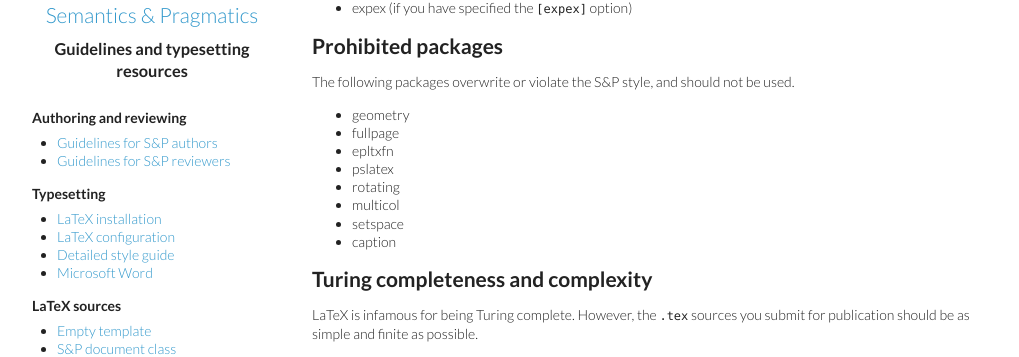
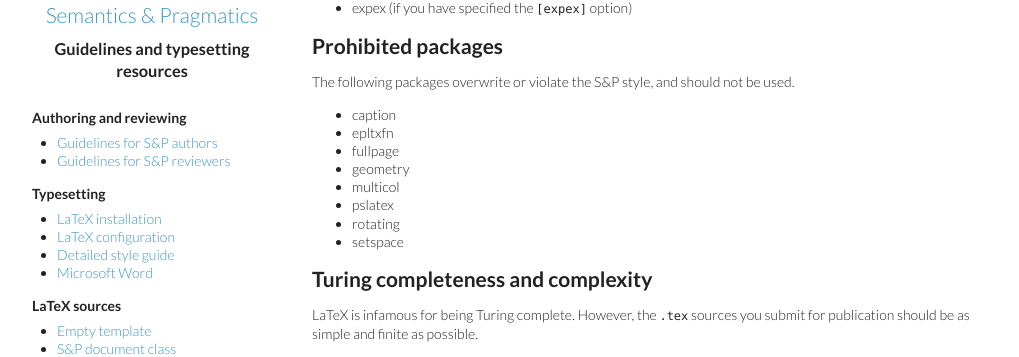
Before and after one commit to semprag/semprag.github.io, a Jekyll site: the page built from basics.md, in a window 1280 px wide and 900 px high, scrolled down 3542 px. Shown: the part 154-511 px from the top of the window, without its empty margins (8-1027 px from the left). Built offline with Jekyll 4.4.1, drawn with Linux system fonts in a browser that asks for light colours.

Commit message:
Alphabetize list of prohibited packages

```diff
--- a/basics.md
+++ b/basics.md
@@ -196,14 +196,14 @@
 
 The following packages overwrite or violate the S&P style, and should not be used.
 
+- caption
+- epltxfn
+- fullpage
 - geometry
-- fullpage
-- epltxfn
+- multicol
 - pslatex
 - rotating
-- multicol
 - setspace
-- caption
 
 
 ## Turing completeness and complexity
```
